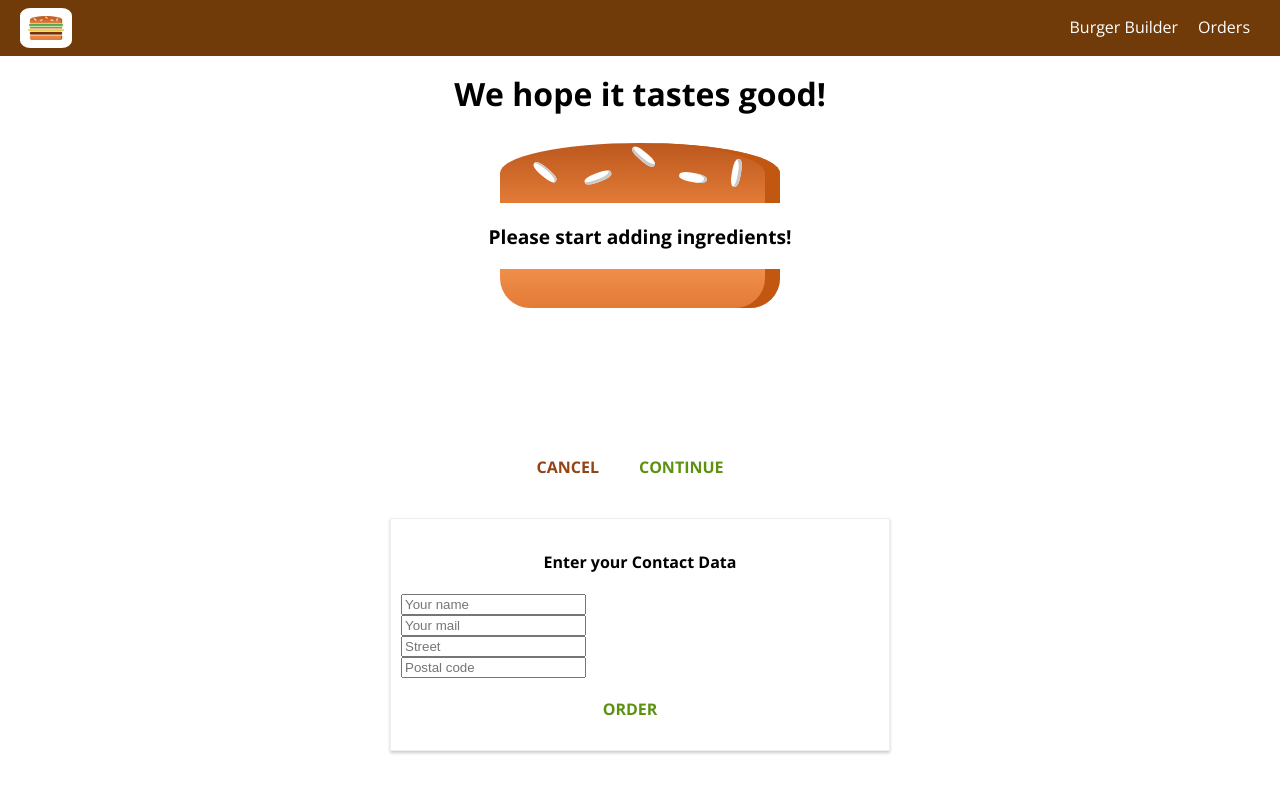
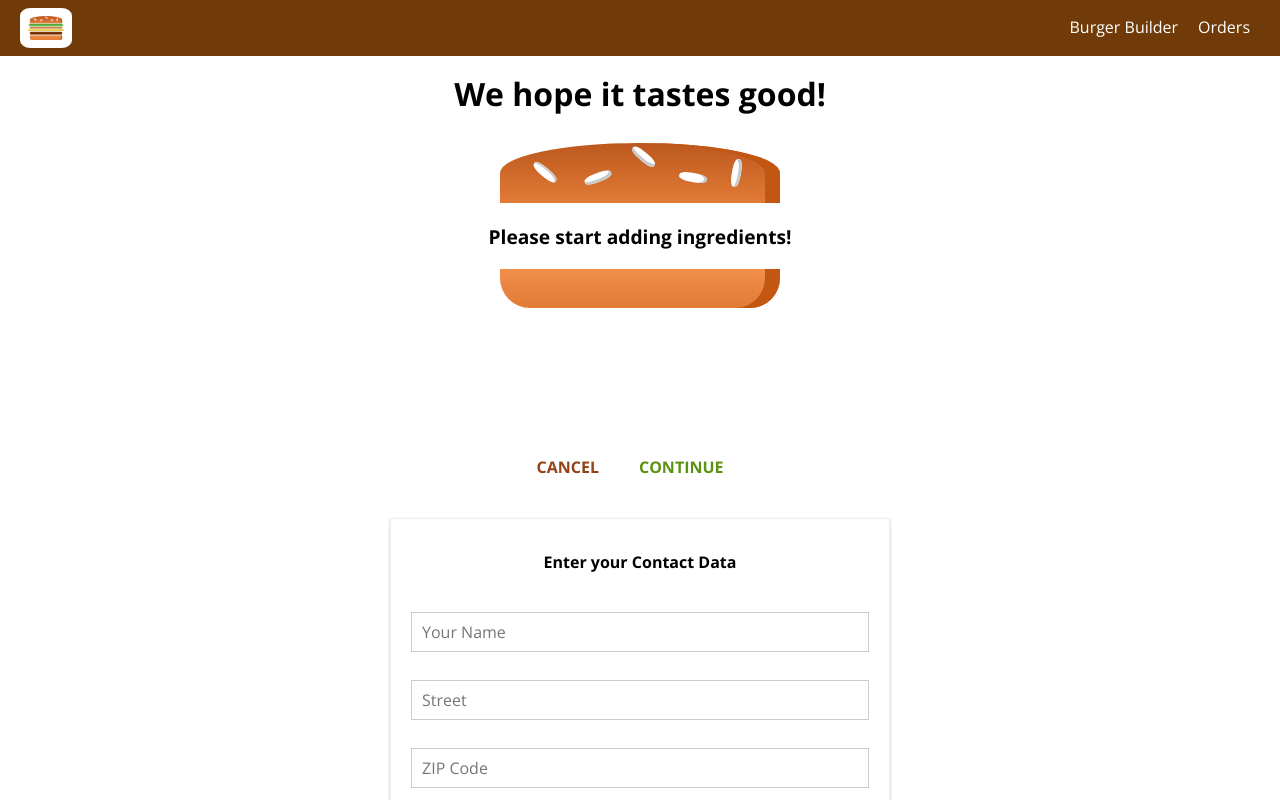
Before and after one commit to alexandramj92/burger-builder, a React app: page /checkout in a window 1280 px wide. Both pictures are taken after a click on the button "CONTINUE". Shown: the top 800 px of the page. Built offline with nearby package versions, Linux system fonts and the light colour scheme.

Commit message:
added logic to submit the order form user data

```diff
--- /dev/null
+++ b/src/components/UI/Input/Input.css
@@ -0,0 +1,28 @@
+.Input {
+    width: 100%;
+    padding: 10px;
+    box-sizing: border-box;
+}
+
+.Label {
+    font-weight: bold;
+    display: block;
+    margin-bottom: 8px;
+}
+
+.InputElement {
+    outline: none;
+    border: 1px solid #ccc;
+    background-color: white;
+    font: inherit;
+    padding: 6px 10px;
+    display: block;
+    width: 100%;
+    height: 40px;
+    box-sizing: border-box;
+}
+
+.InputElement:focus {
+    outline: none;
+    background-color: #ccc;
+}
--- /dev/null
+++ b/src/components/UI/Input/Input.js
@@ -0,0 +1,47 @@
+import React from 'react';
+
+import classes from './Input.css';
+
+const input = (props) => {
+    let inputElement = null;
+
+    switch (props.elementType) {
+        case('input'):
+            inputElement = <input
+            className={classes.InputElement}
+            {...props.elementConfig}
+            value={props.value}  onChange={props.changed}/>;
+            break;
+        case('textarea'):
+            inputElement = <textarea
+            className={classes.InputElement}
+            {...props.elementConfig}
+            value={props.value} onChange={props.changed} />;
+            break;
+        case('select'):
+            inputElement = <select
+                className={classes.InputElement}
+                value={props.value} onChange={props.changed}>
+                {props.elementConfig.options.map(option => (
+                    <option key={option.value} value={option.value}>
+                        {option.displayValue}
+                    </option>
+                ))}
+            </select>
+            break;
+        default:
+            inputElement = <input className={classes.InputElement} {...props.elementConfig} value={props.value} onChange={props.changed} />;
+    }
+
+
+    return (
+    <div className={classes.Input}>
+        <label className={classes.Label}>{props.label}</label>
+        {inputElement}
+
+    </div>
+
+    );
+};
+
+export default input;
--- a/src/containers/Checkout/ContactData/ContactData.css
+++ b/src/containers/Checkout/ContactData/ContactData.css
@@ -8,9 +8,7 @@
     box-sizing: border-box;
 }
 
-.Input {
-    display: block;
-}
+
 
 @media (min-width: 600px) {
     .ContactData {
--- a/src/containers/Checkout/ContactData/ContactData.js
+++ b/src/containers/Checkout/ContactData/ContactData.js
@@ -3,37 +3,78 @@
 import Button from '../../../components/UI/Button/Button';
 import axios from '../../../axios-orders';
 import Spinner from '../../../components/UI/Spinner/Spinner';
+import Input from '../../../components/UI/Input/Input';
 
 import classes from './ContactData.css';
 
 class ContactData extends Component {
     state = {
-        name: '',
-        email: '',
-        address: {
-            street: '',
-            postalCode: ''
+        orderForm: {
+                name:{
+                    elementType: 'input',
+                    elementConfig: {
+                        type: 'text',
+                        placeholder: 'Your Name'
+                    },
+                    value: ''
+                },
+                street: {
+                    elementType: 'input',
+                    elementConfig: {
+                        type: 'text',
+                        placeholder: 'Street'
+                    },
+                    value: ''
+                },
+                zipCode: {
+                    elementType: 'input',
+                    elementConfig: {
+                        type: 'text',
+                        placeholder: 'ZIP Code'
+                    },
+                    value: ''
+                },
+                country: {
+                    elementType: 'input',
+                    elementConfig: {
+                        type: 'text',
+                        placeholder: 'Country'
+                    },
+                    value: ''
+                },
+                email: {
+                    elementType: 'input',
+                    elementConfig: {
+                        type: 'email',
+                        placeholder: 'Your email'
+                    },
+                    value: ''
+                },
+                deliveryMethod: {
+                    elementType: 'select',
+                    elementConfig: {
+                        options: [{value: 'fastest', displayValue:'Fastest'},
+                        {value: 'cheapest', displayValue:'Cheapest'}
+                    ]
+                    },
+                    value: ''
+                },
         },
         loading: false
     }
 
     orderHandler = (event) => {
         event.preventDefault();
-        console.log(this.props.ingredients);
         this.setState({loading: true});
+        const formData = {};
+        for (let formElementIdentifier in this.state.orderForm){
+            formData[formElementIdentifier] = this.state.orderForm[formElementIdentifier].value;
+        }
         const order = {
             ingredients: this.props.ingredients,
             price: this.props.price,
-            customer: {
-                name: 'Alexandra Jackson',
-                address: {
-                    street: 'Test Street',
-                    zipCode: '90212',
-                    country: 'United States'
-                },
-                email: 'test@gmail.com'
-            },
-            deliveryMethod: 'fastest'
+            orderData: formData
+
         }
         axios.post('/orders.json', order)
             .then(response => {
@@ -45,13 +86,39 @@
             } );
     }
 
+    inputChangedHandler = (event, inputIdentifier) => {
+        const updatedOrderForm = {
+            ...this.state.orderForm
+        };
+
+        const updatedFormElement = {
+            ...updatedOrderForm[inputIdentifier]
+        };
+
+        updatedFormElement.value = event.target.value;
+        updatedOrderForm[inputIdentifier] = updatedFormElement;
+        this.setState({orderForm: updatedOrderForm});
+    }
+
     render () {
+        const formElementsArray = [];
+        for (let key in this.state.orderForm) {
+            formElementsArray.push({
+                id: key,
+                config: this.state.orderForm[key]
+            });
+        }
         let form = (
-            <form>
-            <input className={classes.Input} type="text" name="name" placeholder="Your name"></input>
-            <input className={classes.Input} type="email" name="email" placeholder="Your mail"></input>
-            <input className={classes.Input} type="text" name="street" placeholder="Street"></input>
-            <input className={classes.Input} type="text" name="postal" placeholder="Postal code"></input>
+            <form onSubmit={this.orderHandler}>
+            {formElementsArray.map(formElement => (
+                <Input
+                key={formElement.id}
+                elementType={formElement.config.elementType}
+                elementConfig={formElement.config.elementConfig}
+                value={formElement.config.value}
+                changed={(event) => this.inputChangedHandler(event, formElement.id)}
+                 />
+            ))}
             <Button btnType="Success" clicked={this.orderHandler}>ORDER</Button>
             </form>
         );
```
